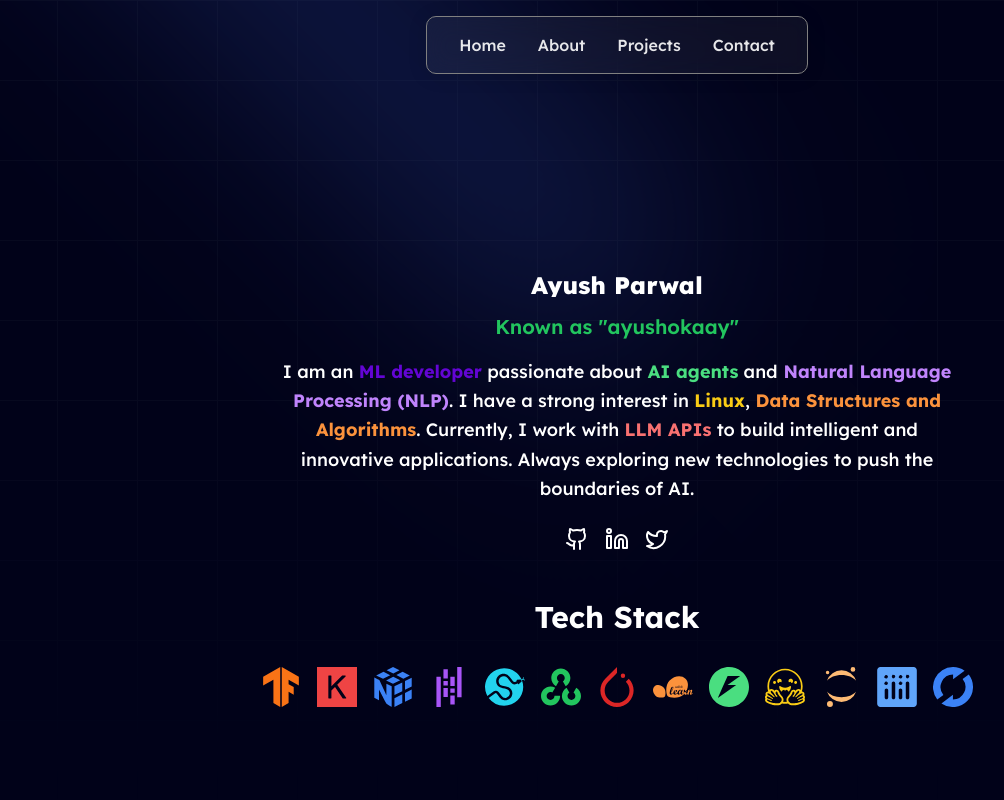
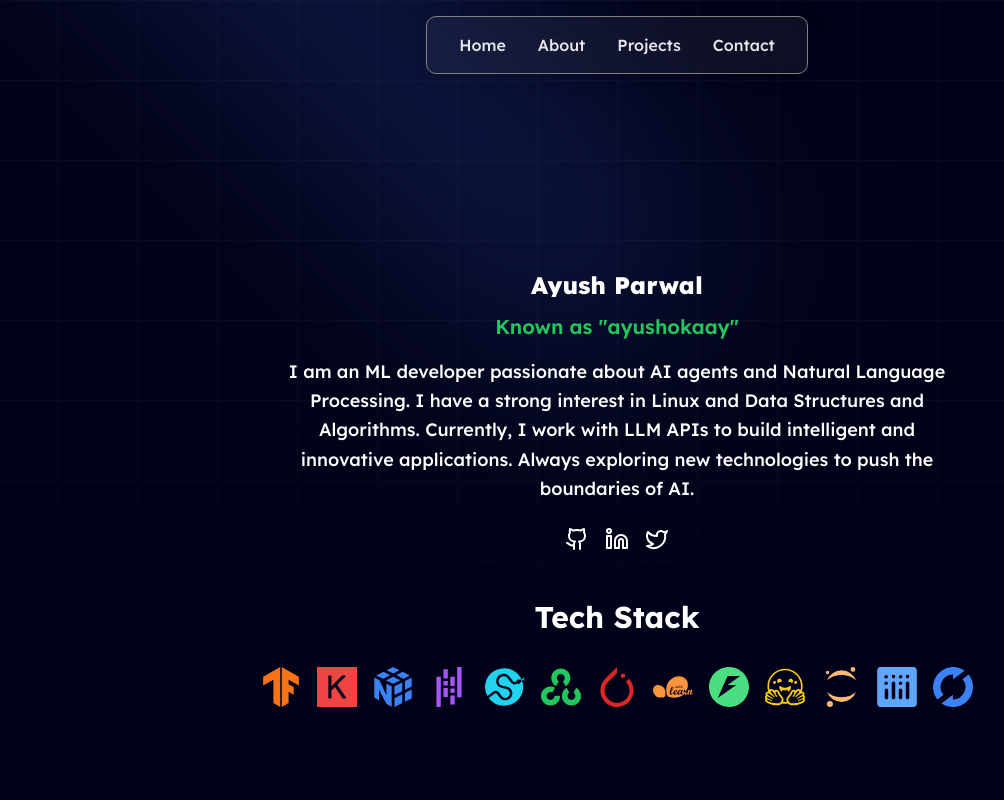
Before and after one commit to Ayushparwal/myArena, a React (Vite) app: page / in a window 1280 px wide. Shown: the top 800 px of the page, without its empty margins (23-1027 px from the left). Built offline with nearby package versions, Linux system fonts and the light colour scheme.

Commit message:
updated colors

```diff
--- a/src/components/Home.tsx
+++ b/src/components/Home.tsx
@@ -32,23 +32,11 @@ const Home = () => {
         </h6>
 
         <p className="text-lg font-medium text-white max-w-2xl leading-relaxed">
-          I am an <span className="text-[#6305d4] font-bold">ML developer</span>{" "}
-          passionate about
-          <span className="text-green-400 font-bold"> AI agents</span> and
-          <span className="text-purple-400 font-bold">
-            {" "}
-            Natural Language Processing (NLP)
-          </span>
-          . I have a strong interest in{" "}
-          <span className="text-yellow-400 font-bold">Linux</span>,
-          <span className="text-orange-400 font-bold">
-            {" "}
-            Data Structures and Algorithms
-          </span>
-          . Currently, I work with{" "}
-          <span className="text-red-400 font-bold">LLM APIs</span> to build
-          intelligent and innovative applications. Always exploring new
-          technologies to push the boundaries of AI.
+          I am an ML developer passionate about AI agents and Natural Language
+          Processing. I have a strong interest in Linux and Data Structures
+          and Algorithms. Currently, I work with LLM APIs to build intelligent
+          and innovative applications. Always exploring new technologies to push
+          the boundaries of AI.
         </p>
 
         <div className="flex justify-center items-center space-x-4 mt-6">
@@ -88,7 +76,6 @@ const Home = () => {
               <SiJupyter className="text-orange-300 w-10 h-10" />
               <SiPlotly className="text-blue-400 w-10 h-10" />
               <SiMlflow className="text-blue-500 w-10 h-10" />
-
             </div>
           </div>
         </div>
```
